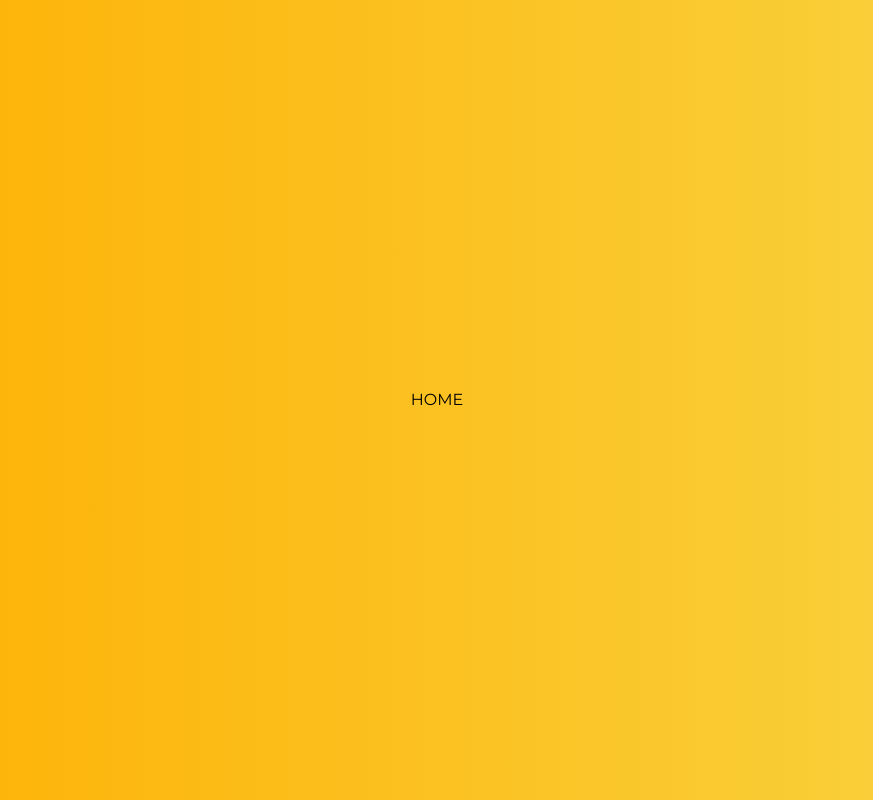
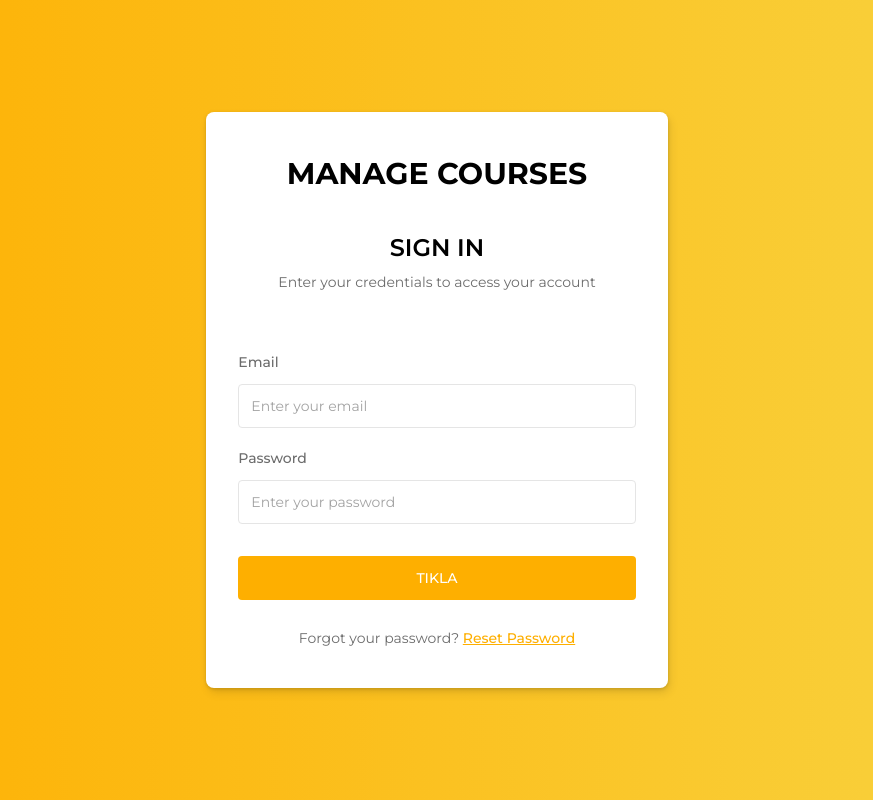
Before and after one commit to kadiraydinli/simple-student-manage-panel, a Next.js app: page / in a window 1280 px wide. Shown: the whole page, without its empty margins (203-1076 px from the left). Built offline with nearby package versions, Linux system fonts and the light colour scheme.

Commit message:
LoginCard component designed

```diff
--- /dev/null
+++ b/app/components/LoginCard.tsx
@@ -0,0 +1,42 @@
+"use client";
+
+import Button from "@/components/Button";
+import Input from "@/components/Input";
+
+const LoginCard = () => {
+	return (
+		<div className="bg-white rounded-lg pt-[44px] px-8 pb-10 drop-shadow flex flex-col justify-center items-center">
+			<div className="flex flex-row">
+				<div className="divide-x-2 bg-red-500"></div>
+				<h1 className="font-bold text-3xl">MANAGE COURSES</h1>
+			</div>
+
+			<div className="flex flex-col text-center m-10">
+				<h2 className="font-semibold text-2xl uppercase mb-2">Sign In</h2>
+				<span className="font-normal text-sm text-[--text]">
+					Enter your credentials to access your account
+				</span>
+			</div>
+
+			<form action="" className="w-full">
+				<Input placeholder="Enter your email" labelTitle="Email" />
+				<Input
+					placeholder="Enter your password"
+					labelTitle="Password"
+					type="password"
+				/>
+
+				<Button className="mt-8">Tıkla</Button>
+			</form>
+
+			<div className="mt-7 font-normal text-sm text-[--text]">
+				Forgot your password?&nbsp;
+				<span className="font-medium text-[--primary] underline cursor-pointer hover:text-[--secondary]">
+					Reset Password
+				</span>
+			</div>
+		</div>
+	);
+};
+
+export default LoginCard;
--- a/app/page.tsx
+++ b/app/page.tsx
@@ -1,7 +1,9 @@
+import LoginCard from "./components/LoginCard";
+
 export default function Home() {
 	return (
 		<main className="w-screen h-screen flex justify-center items-center bg-gradient-to-r from-[--primary] to-[--secondary]">
-			HOME
+			<LoginCard />
 		</main>
 	);
 }
```
